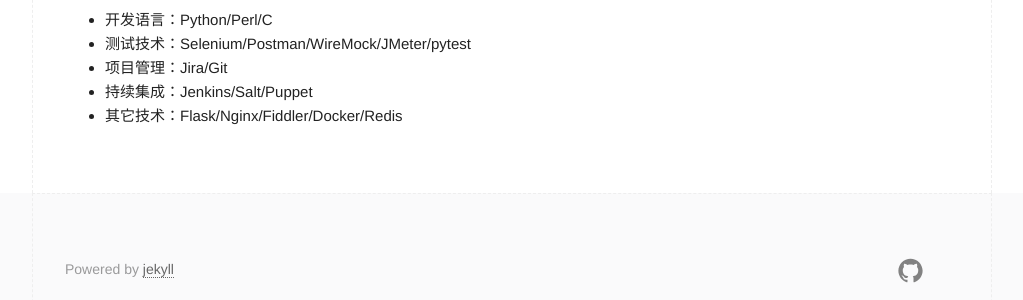
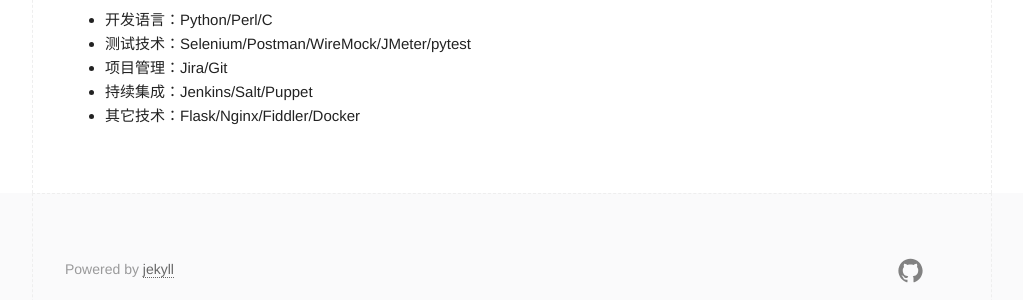
Before and after one commit to jiangtianyu2009/jiangtianyu2009.github.io, a Jekyll site: the page built from resume.zh-CN.md, in a window 1280 px wide. Shown: the part 1071-1371 px from the top of the page, without its empty margins (128-1151 px from the left). Built offline with Jekyll 4.4.1, drawn with Linux system fonts in a browser that asks for light colours; our own code applies the rules of GitHub Pages for plain Markdown files.

Commit message:
Update resume.zh-CN.md

```diff
--- a/resume.zh-CN.md
+++ b/resume.zh-CN.md
@@ -39,4 +39,4 @@
 - 测试技术：Selenium/Postman/WireMock/JMeter/pytest
 - 项目管理：Jira/Git
 - 持续集成：Jenkins/Salt/Puppet
-- 其它技术：Flask/Nginx/Fiddler/Docker/Redis
+- 其它技术：Flask/Nginx/Fiddler/Docker
```
